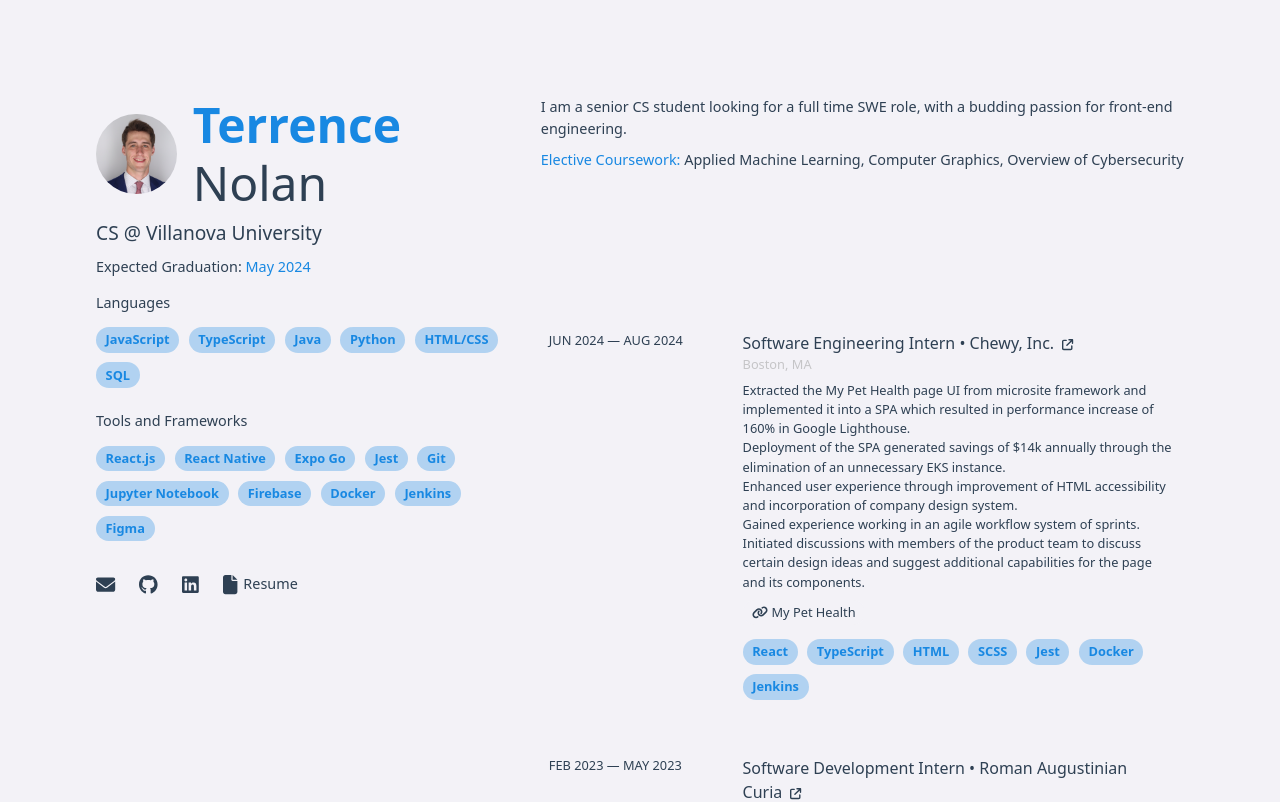
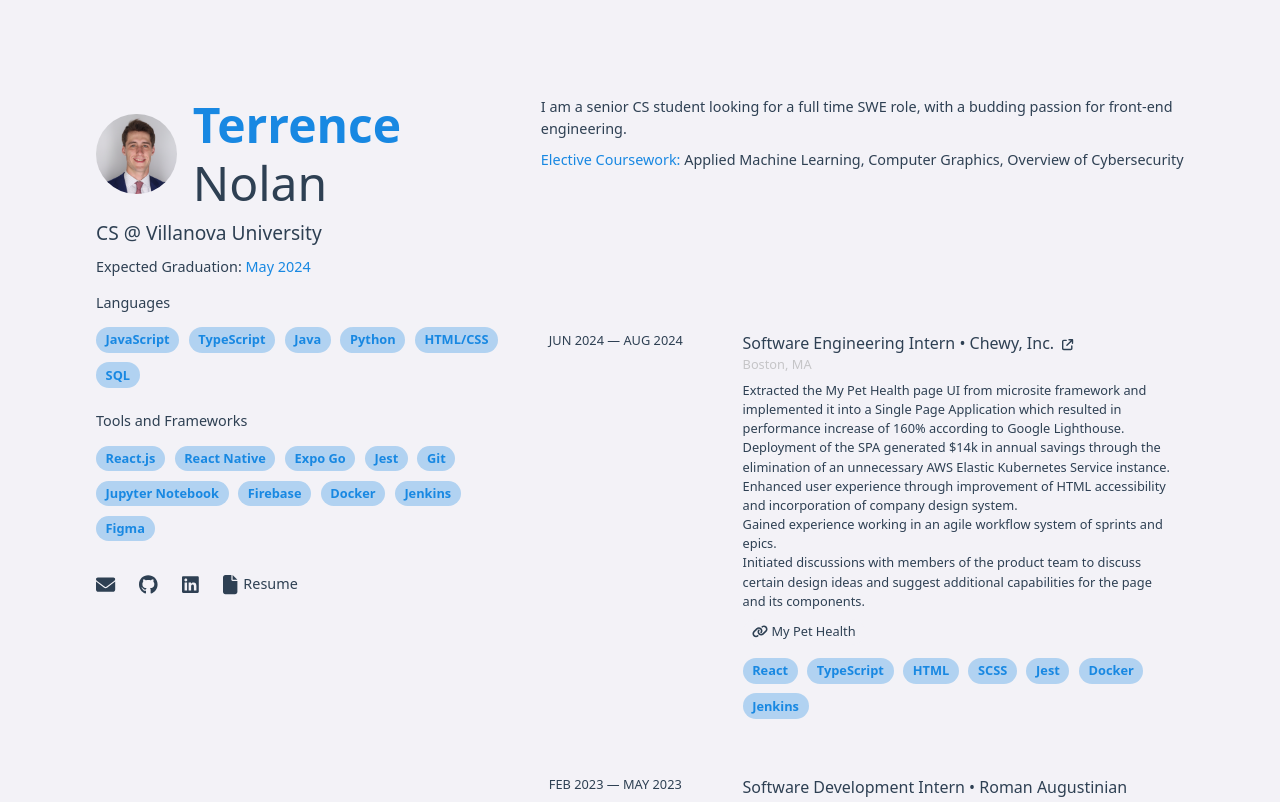
Before and after one commit to terrence-nolan/terrence-nolan, a React (Create React App) app: page / in a window 1280 px wide. Shown: the top 802 px of the page. Built offline with nearby package versions, Linux system fonts and the light colour scheme.

Commit message:
update resume points

```diff
--- a/src/pages/ExperiencePage/ExperiencePage.js
+++ b/src/pages/ExperiencePage/ExperiencePage.js
@@ -14,10 +14,10 @@ const ExperiencePage = () => {
     }, [])
 
     const chewyDescription = [
-        "Extracted the My Pet Health page UI from microsite framework and implemented it into a SPA which resulted in performance increase of 160% in Google Lighthouse.",
-        "Deployment of the SPA generated savings of $14k annually through the elimination of an unnecessary EKS instance.",
+        "Extracted the My Pet Health page UI from microsite framework and implemented it into a Single Page Application which resulted in performance increase of 160% according to Google Lighthouse.",
+        "Deployment of the SPA generated $14k in annual savings through the elimination of an unnecessary AWS Elastic Kubernetes Service instance.",
         "Enhanced user experience through improvement of HTML accessibility and incorporation of company design system.",
-        "Gained experience working in an agile workflow system of sprints.",
+        "Gained experience working in an agile workflow system of sprints and epics.",
         "Initiated discussions with members of the product team to discuss certain design ideas and suggest additional capabilities for the page and its components."
     ];
     const chewySkills = ["React", "TypeScript", "HTML", "SCSS", "Jest", "Docker", "Jenkins"];
```
